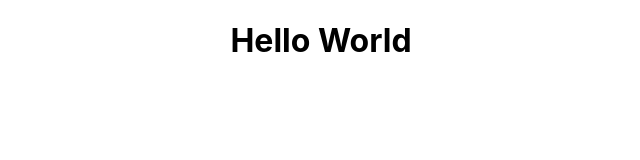
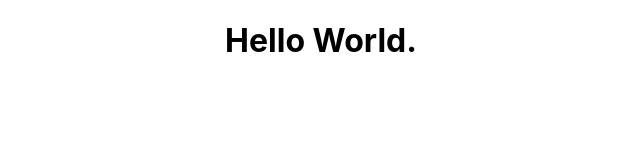
Before and after one commit to alemughal/BootCamp2020, a React (Create React App) app: page / in a window 1280 px wide. Shown: the top 160 px of the page, without its empty margins (319-959 px from the left). Built offline with nearby package versions, Linux system fonts and the light colour scheme.

Commit message:
Update npm to yarn

```diff
--- a/src/App.js
+++ b/src/App.js
@@ -4,7 +4,7 @@ import './App.css';
 function App() {
   return (
     <div className="App">
-      <h1>Hello World</h1>
+      <h1>Hello World.</h1>
     </div>
   );
 }
```
